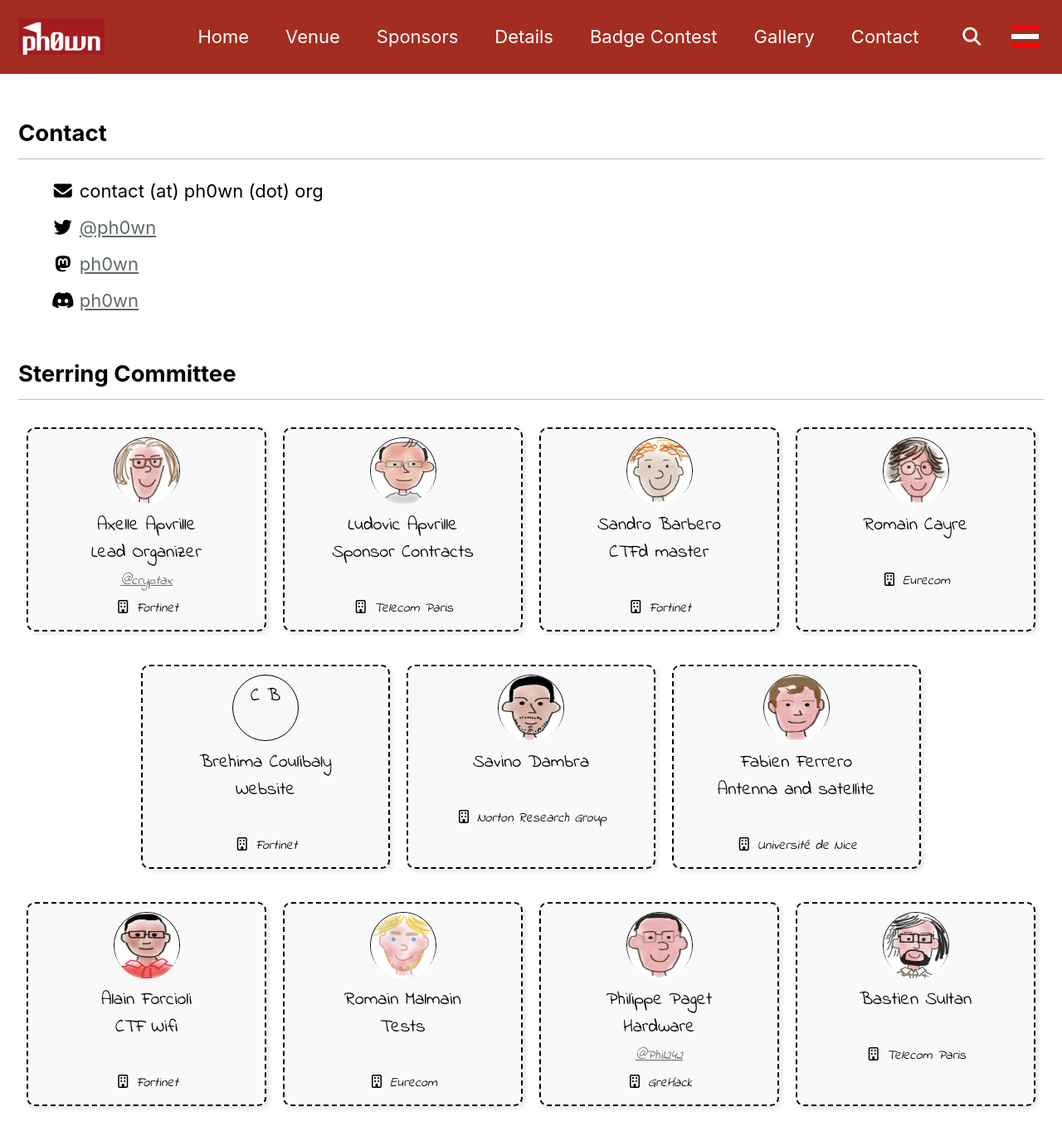
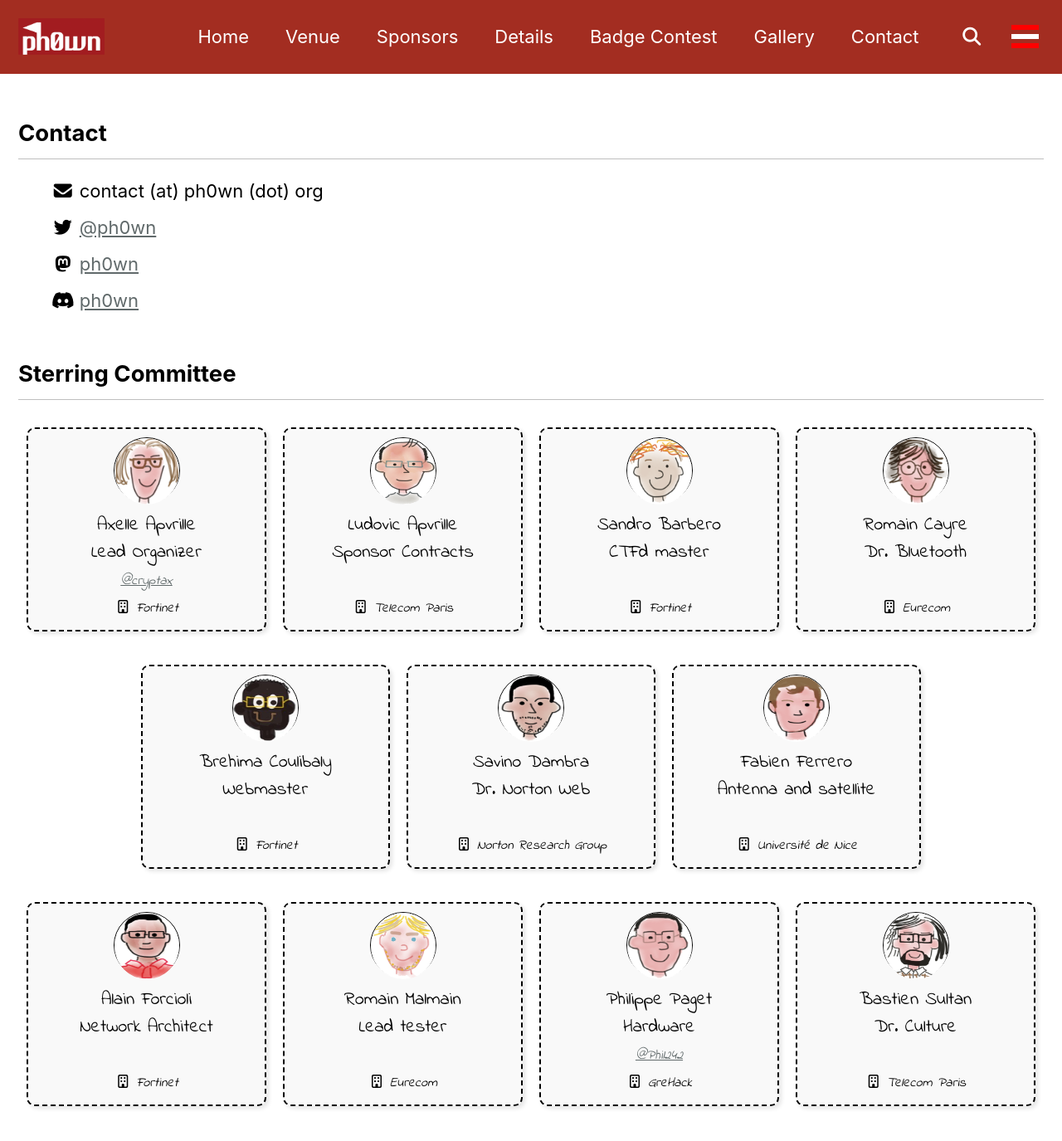
Before and after one commit to ph0wn/ph0wn.github.io, a Jekyll site: the page built from _pages/contact.html, in a window 1280 px wide and 1400 px high. Shown: the top 1375 px of the window at 83% size. Built offline with Jekyll 4.4.1, drawn with Linux system fonts in a browser that asks for light colours; cached includes are drawn as plain includes.

Commit message:
updated staff page

```diff
--- a/_pages/contact.html
+++ b/_pages/contact.html
@@ -28,19 +28,20 @@ committee_grid_1:
 
   - name: "Romain Cayre"
     photo: "/assets/images/staff/romain-cayre.png"
-    role: ""
+    role: "Dr. Bluetooth"
     social: ""
     workPlace: "Eurecom"
 
 committee_grid_2:
     - name: "Brehima Coulibaly"
-      photo: ""
-      role: "Website"
+      photo: "/assets/images/staff/brehima-coulibaly.png"
+      role: "Webmaster"
       social: ""
       workPlace: "Fortinet"
 
     - name: "Savino Dambra"
       photo: "/assets/images/staff/savino-dambra.png"
+      role: "Dr. Norton Web"
       social: ""
       workPlace: "Norton Research Group"
 
@@ -53,13 +54,13 @@ committee_grid_2:
 committee_grid_3:
   - name: "Alain Forcioli"
     photo: "/assets/images/staff/alain-forcioli.png"
-    role: "CTF Wifi"
+    role: "Network Architect"
     social: ""
     workPlace: "Fortinet"
 
   - name: "Romain Malmain"
     photo: "/assets/images/staff/romain-malmain.png"
-    role: "Tests"
+    role: "Lead tester"
     social: ""
     workPlace: "Eurecom"
 
@@ -72,6 +73,7 @@ committee_grid_3:
 
   - name: "Bastien Sultan"
     photo: "/assets/images/staff/bastien-sultan.png"
+    role: "Dr. Culture"
     social: ""
     workPlace: "Telecom Paris"
 
```
Also changed, not shown: assets/images/staff/brehima-coulibaly.png (added).
